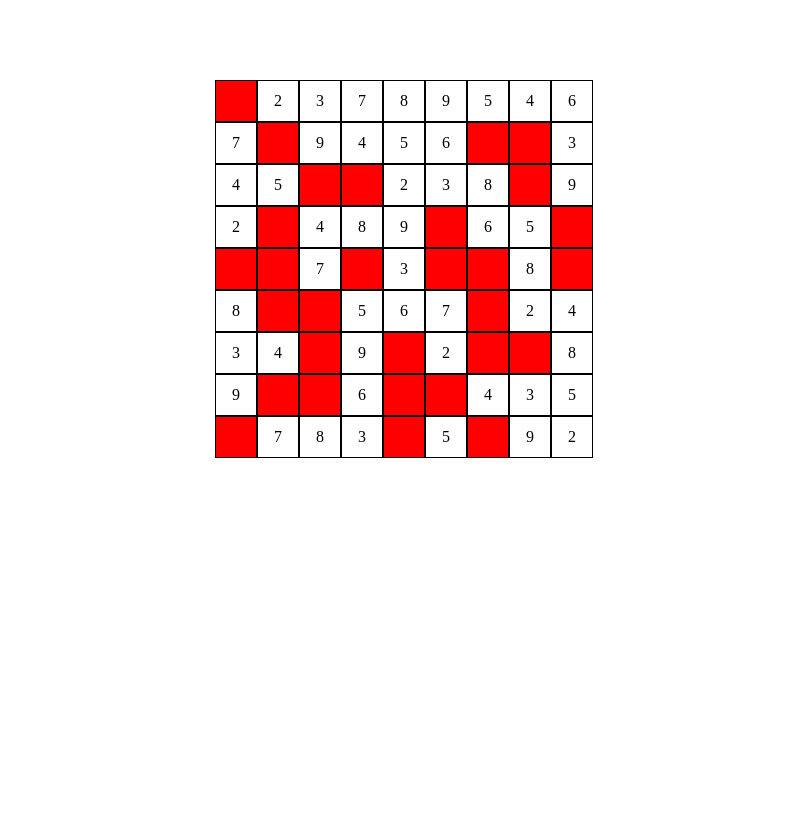
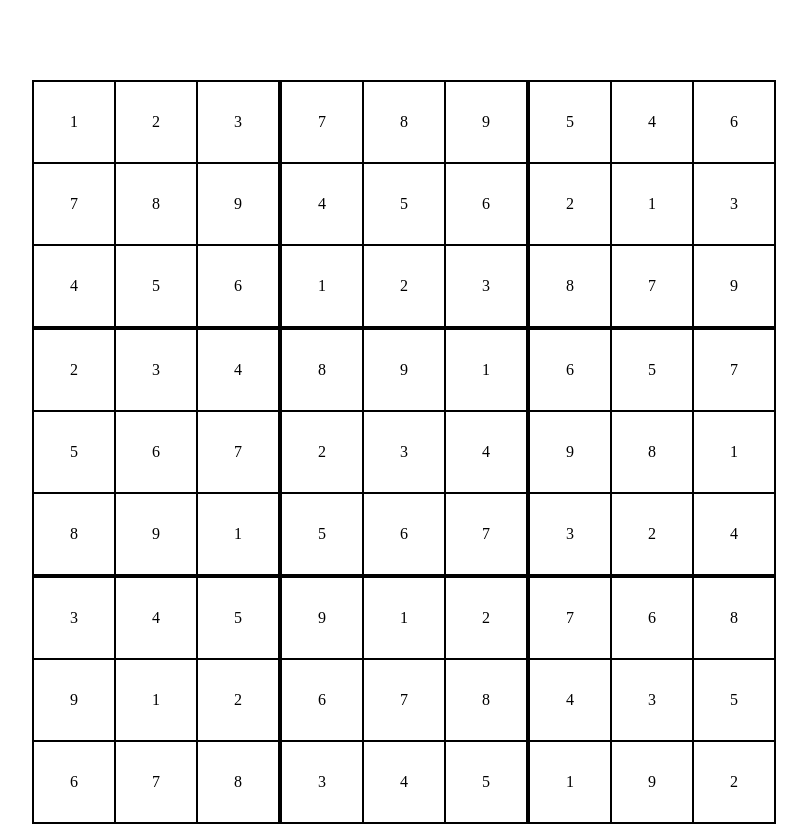
Before and after one commit to gitBerezaHub/sudoku, a Vue app: page /game in a window 1280 px wide. Shown: the whole page, without its empty margins (236-1043 px from the left). Before the commit the page ends 800 px from the top, so only its background shows below. Built offline with nearby package versions, Linux system fonts and the light colour scheme.

Commit message:
fix styles

```diff
--- a/src/components/GameCell.vue
+++ b/src/components/GameCell.vue
@@ -1,17 +1,38 @@
 <script setup lang="ts">
-import { onMounted, ref, watch } from "vue";
-import { defineProps } from "vue";
+import { defineProps, onMounted, ref, watch } from "vue";
 
 const props = defineProps({
   cellValue: {
     type: Number,
     required: true,
   },
+  coords: {
+    type: Object,
+    required: true,
+  },
 });
 const num = ref(props.cellValue);
+function drawBorders(cell: Element[] | any) {
+  // attribute has HTMLCollectionOf<Element> type. TypeScript error
+  let cellID = props.coords.column * 9 + props.coords.row;
+  let fatLineWidth = "2";
+  let thinLineWidth = "1";
+  let isTopBordered =
+    props.coords.column % 3 == 0 ? fatLineWidth : thinLineWidth;
+  let isRightBordered =
+    props.coords.row % 3 == 2 ? fatLineWidth : thinLineWidth;
+  let isBottomBordered =
+    props.coords.column % 3 == 2 ? fatLineWidth : thinLineWidth;
+  let isLeftBordered = props.coords.row % 3 == 0 ? fatLineWidth : thinLineWidth;
+  cell[cellID].setAttribute(
+    "style",
+    `border-width: ${isTopBordered}px ${isRightBordered}px ${isBottomBordered}px ${isLeftBordered}px`
+  );
+}
 onMounted(() => {
-  if (!num.value) {
-    console.log(0);
+  const cell = document.getElementsByClassName("cell");
+  if (cell) {
+    drawBorders(cell);
   }
 });
 watch(
@@ -23,16 +44,16 @@ watch(
 </script>
 
 <template>
-  <input class="cell" v-model="num" :style="!num && 'background-color: #f00'" />
+  <input class="cell" v-model="num" id="cell" />
 </template>
 
 <style scoped lang="scss">
+$cellSide: clamp(36px, 9vw, 80px);
 .cell {
   all: unset;
   text-align: center;
   border: 1px solid #000;
-  width: 40px;
-  height: 40px;
-  padding: 0;
+  width: $cellSide;
+  height: $cellSide;
 }
 </style>
--- a/src/components/GameField.vue
+++ b/src/components/GameField.vue
@@ -11,17 +11,17 @@ const props = defineProps({
 
 <template>
   <div class="wrapper-field">
-    <game-row :section="props.matrix[0]" />
-    <game-row :section="props.matrix[1]" />
-    <game-row :section="props.matrix[2]" />
+    <game-row :section="props.matrix[0]" :row="0" />
+    <game-row :section="props.matrix[1]" :row="1" />
+    <game-row :section="props.matrix[2]" :row="2" />
 
-    <game-row :section="props.matrix[3]" />
-    <game-row :section="props.matrix[4]" />
-    <game-row :section="props.matrix[5]" />
+    <game-row :section="props.matrix[3]" :row="3" />
+    <game-row :section="props.matrix[4]" :row="4" />
+    <game-row :section="props.matrix[5]" :row="5" />
 
-    <game-row :section="props.matrix[6]" />
-    <game-row :section="props.matrix[7]" />
-    <game-row :section="props.matrix[8]" />
+    <game-row :section="props.matrix[6]" :row="6" />
+    <game-row :section="props.matrix[7]" :row="7" />
+    <game-row :section="props.matrix[8]" :row="8" />
   </div>
 </template>
 
--- a/src/components/GameRow.vue
+++ b/src/components/GameRow.vue
@@ -6,24 +6,59 @@ const props = defineProps({
   section: {
     type: Array,
     required: true
+  },
+  row: {
+    type: Object,
   }
 });
 </script>
 
 <template>
   <div class="wrapper-section">
-    <game-cell :cell-value="props.section[0]" />
-    <game-cell :cell-value="props.section[1]" />
-    <game-cell :cell-value="props.section[2]" />
+    <game-cell
+      :cell-value="props.section[0]"
+      :coords="{ row: props.row, column: 0 }"
+    />
+    <game-cell
+      :cell-value="props.section[1]"
+      :coords="{ row: props.row, column: 1 }"
+    />
+    <game-cell
+      :cell-value="props.section[2]"
+      :coords="{ row: props.row, column: 2 }"
+    />
 
-    <game-cell :cell-value="props.section[3]" />
-    <game-cell :cell-value="props.section[4]" />
-    <game-cell :cell-value="props.section[5]" />
+    <game-cell
+      :cell-value="props.section[3]"
+      :coords="{ row: props.row, column: 3 }"
+    />
+    <game-cell
+      :cell-value="props.section[4]"
+      :coords="{ row: props.row, column: 4 }"
+    />
+    <game-cell
+      :cell-value="props.section[5]"
+      :coords="{ row: props.row, column: 5 }"
+    />
 
-    <game-cell :cell-value="props.section[6]" />
-    <game-cell :cell-value="props.section[7]" />
-    <game-cell :cell-value="props.section[8]" />
+    <game-cell
+      :cell-value="props.section[6]"
+      :coords="{ row: props.row, column: 6 }"
+    />
+    <game-cell
+      :cell-value="props.section[7]"
+      :coords="{ row: props.row, column: 7 }"
+    />
+    <game-cell
+      :cell-value="props.section[8]"
+      :coords="{ row: props.row, column: 8 }"
+    />
   </div>
 </template>
 
-<style scoped lang="scss"></style>
+<style scoped lang="scss">
+.wrapper-section {
+  display: flex;
+  flex-direction: row;
+}
+</style>
--- a/src/logic/Matrix.ts
+++ b/src/logic/Matrix.ts
@@ -114,6 +114,7 @@ export class Matrix {
   }
 
   deleteCell(quantity: number) {
+    // MUST BE REWRITTEN. DOESN'T WORK!
     for (let i = 0; i < quantity; i++) {
       const row = Math.round(Math.random() * 8);
       const column = Math.round(Math.random() * 8);
@@ -134,7 +135,7 @@ export class Matrix {
     if (possible.length > 1) {
       possible = this.findPossibleNumsRow(possible, row, column);
     }
-    return possible.length <= 1;
+    return possible.length <= 5;
   }
 
   findPossibleNumsSquare(possibleNums: string, row: number, column: number) {
--- a/src/views/GameView.vue
+++ b/src/views/GameView.vue
@@ -4,7 +4,6 @@ import { Matrix } from "@/logic/Matrix";
 
 const matrix = new Matrix();
 matrix.shuffleMatrix();
-matrix.deleteCell(30);
 </script>
 
 <template>
@@ -21,7 +20,5 @@ main {
 }
 .field {
   margin-top: 10vh;
-  width: 378px;
-  height: 378px;
 }
 </style>
```
